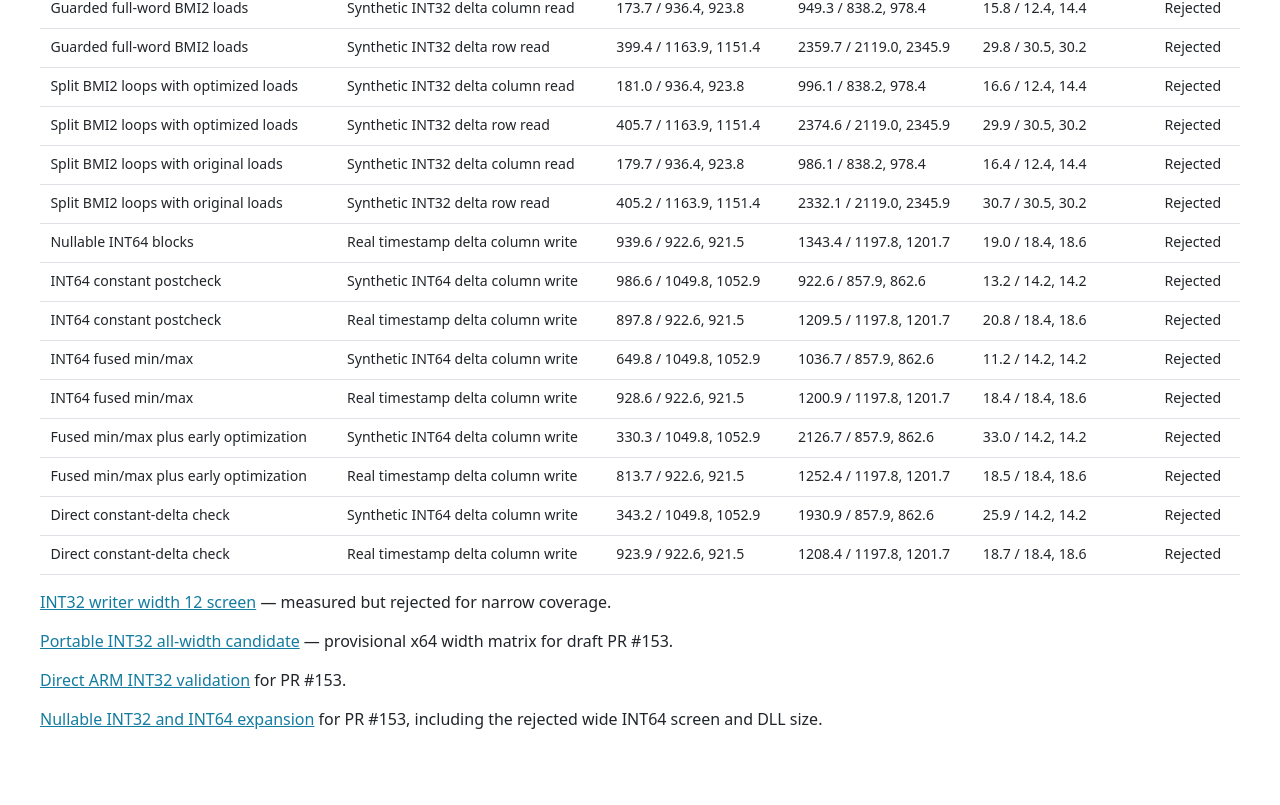
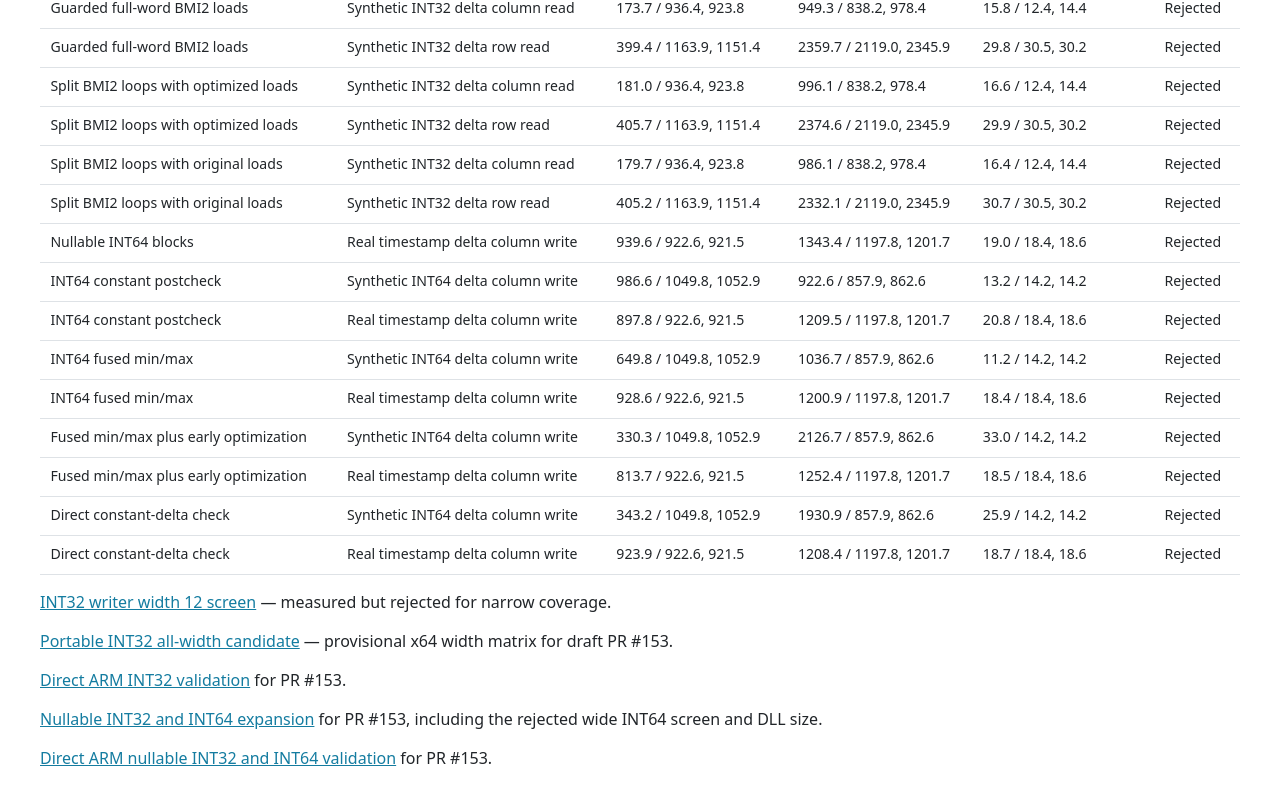
Before and after one commit to Kuinox/Plank-Lab, a plain HTML site: page docs/benchmarks/performance-fix-experiments.html in a window 1280 px wide. Shown: the part 810-1615 px from the top of the page. Before the commit the page ends 1581 px from the top, so only its background shows below. Drawn offline with Linux system fonts and the light colour scheme.

Commit message:
Publish direct ARM integer PR 153 results

```diff
--- a/docs/benchmarks/performance-fix-experiments.html
+++ b/docs/benchmarks/performance-fix-experiments.html
@@ -31,4 +31,4 @@ th{position:sticky;top:0;background:var(--bs-body-bg)}.numeric{white-space:nowra
 <tr><td>Fused min/max plus early optimization</td><td>Synthetic INT64 delta column write</td><td class="numeric">330.3 / 1049.8, 1052.9</td><td class="numeric">2126.7 / 857.9, 862.6</td><td class="numeric">33.0 / 14.2, 14.2</td><td>Rejected</td></tr>
 <tr><td>Fused min/max plus early optimization</td><td>Real timestamp delta column write</td><td class="numeric">813.7 / 922.6, 921.5</td><td class="numeric">1252.4 / 1197.8, 1201.7</td><td class="numeric">18.5 / 18.4, 18.6</td><td>Rejected</td></tr>
 <tr><td>Direct constant-delta check</td><td>Synthetic INT64 delta column write</td><td class="numeric">343.2 / 1049.8, 1052.9</td><td class="numeric">1930.9 / 857.9, 862.6</td><td class="numeric">25.9 / 14.2, 14.2</td><td>Rejected</td></tr>
-<tr><td>Direct constant-delta check</td><td>Real timestamp delta column write</td><td class="numeric">923.9 / 922.6, 921.5</td><td class="numeric">1208.4 / 1197.8, 1201.7</td><td class="numeric">18.7 / 18.4, 18.6</td><td>Rejected</td></tr></tbody></table></div><p><a href="int32-writer-width12-screen.html">INT32 writer width 12 screen</a> — measured but rejected for narrow coverage.</p><p><a href="portable-int32-all-width-candidate.html">Portable INT32 all-width candidate</a> — provisional x64 width matrix for draft PR #153.</p><p><a href="portable-int32-arm-pr153.html">Direct ARM INT32 validation</a> for PR #153.</p><p><a href="portable-integer-other-types-pr153.html">Nullable INT32 and INT64 expansion</a> for PR #153, including the rejected wide INT64 screen and DLL size.</p></main></body></html>
+<tr><td>Direct constant-delta check</td><td>Real timestamp delta column write</td><td class="numeric">923.9 / 922.6, 921.5</td><td class="numeric">1208.4 / 1197.8, 1201.7</td><td class="numeric">18.7 / 18.4, 18.6</td><td>Rejected</td></tr></tbody></table></div><p><a href="int32-writer-width12-screen.html">INT32 writer width 12 screen</a> — measured but rejected for narrow coverage.</p><p><a href="portable-int32-all-width-candidate.html">Portable INT32 all-width candidate</a> — provisional x64 width matrix for draft PR #153.</p><p><a href="portable-int32-arm-pr153.html">Direct ARM INT32 validation</a> for PR #153.</p><p><a href="portable-integer-other-types-pr153.html">Nullable INT32 and INT64 expansion</a> for PR #153, including the rejected wide INT64 screen and DLL size.</p><p><a href="portable-integer-other-types-arm-pr153.html">Direct ARM nullable INT32 and INT64 validation</a> for PR #153.</p></main></body></html>
```
Also changed, not shown: docs/benchmarks/portable-integer-other-types-arm-pr153-v1.json (added, +1 -0 lines), docs/benchmarks/portable-integer-other-types-arm-pr153.html (added, +1 -0 lines), docs/benchmarks/portable-integer-other-types-pr153.html (+1 -1 lines), docs/benchmarks/portable-integer-other-types-arm-pr153.png (added).
